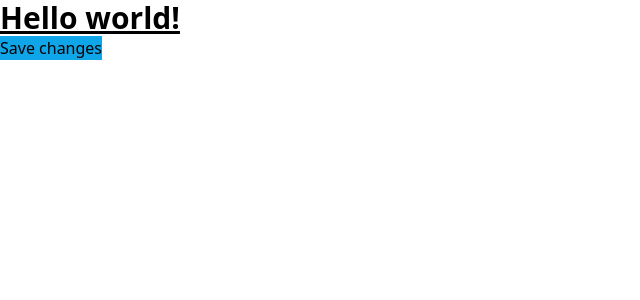
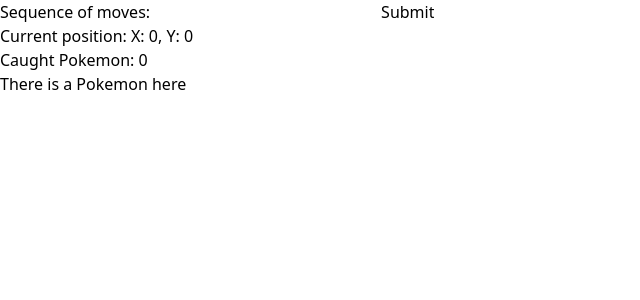
Before and after one commit to brunobussReal/text-pokemon-game, a React (Create React App) app: page / in a window 1280 px wide. Shown: the top 300 px of the page, without its empty margins (0-640 px from the left). Built offline with nearby package versions, Linux system fonts and the light colour scheme; the HTML template or start-up script is replaced by a standard one.

Commit message:
pokemon game simple version with text command

```diff
--- a/src/App.tsx
+++ b/src/App.tsx
@@ -1,14 +1,10 @@
 import React from 'react';
+import PokemonGame from './components/PokemonGame';
 function App() {
 
   return (
     <div>
-      <h1 className="text-3xl font-bold underline">
-        Hello world!
-      </h1>
-      <button className="bg-sky-500 hover:bg-sky-700 ">
-        Save changes
-      </button>
+      <PokemonGame/>
     </div>
   );
 }
--- /dev/null
+++ b/src/components/PokemonGame/index.tsx
@@ -0,0 +1,79 @@
+import React, { useState } from 'react';
+
+interface PokemonGameProps { }
+
+interface CharacterState {
+  x: number,
+  y: number,
+  caughtPokemon: number,
+  visitedHouses: Set<string>
+}
+
+const PokemonGame: React.FC<PokemonGameProps> = (props) => {
+  const [charState, setCharState] = useState<CharacterState>({
+    x: 0,
+    y: 0,
+    caughtPokemon: 0,
+    visitedHouses: new Set<string>()
+  });
+  const [sequence, setSequence] = useState("");
+
+  const handleMovement = (sequence: string) => {
+    let caughtPokemon = 0;
+    let visitedHouses = new Set<string>();
+    let x = 0, y = 0;
+
+    for (let move of sequence) {
+      move = move.toUpperCase()
+      console.log(visitedHouses)
+      let currentPosition = `${x},${y}`;
+      if (visitedHouses.has(currentPosition)) {
+        continue;
+      }
+
+      visitedHouses.add(currentPosition);
+      caughtPokemon++;
+      switch (move) {
+        case "N":
+            y = y - 1;
+            break;
+        case "S":
+            y = y + 1;
+            break;
+        case "E":
+            x = x + 1;
+            break;
+        case "W":
+            x = x - 1;
+            break;
+        default:
+            break;
+    }}
+
+    setCharState({
+      x,
+      y,
+      caughtPokemon,
+      visitedHouses
+    })
+  }
+
+  return (
+    <div>
+        <label>
+          Sequence of moves:
+          <input type="text" onChange={event => setSequence(event.target.value)} />
+        </label>
+        <input type="submit" onClick={() => handleMovement(sequence)} />
+      <p>Current position: X: {charState.x}, Y: {charState.y}</p>
+      <p>Caught Pokemon: {charState.caughtPokemon}</p>
+      <p>
+        {charState.visitedHouses.has(`${charState.x},${charState.y}`)
+          ? "No Pokemon here. Ash already caught one here"
+          : "There is a Pokemon here"}
+      </p>
+    </div>
+  );
+}
+
+export default PokemonGame;
```
